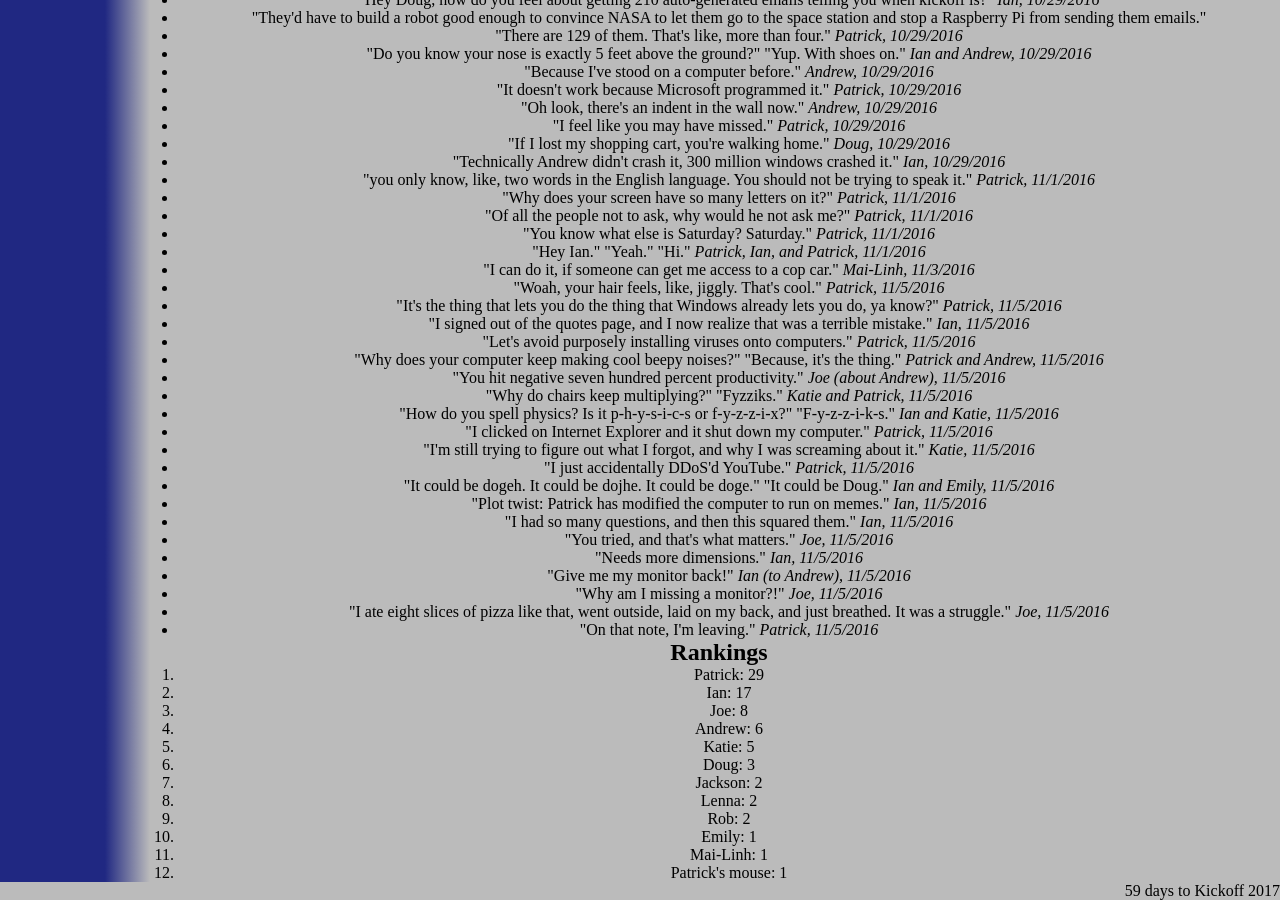
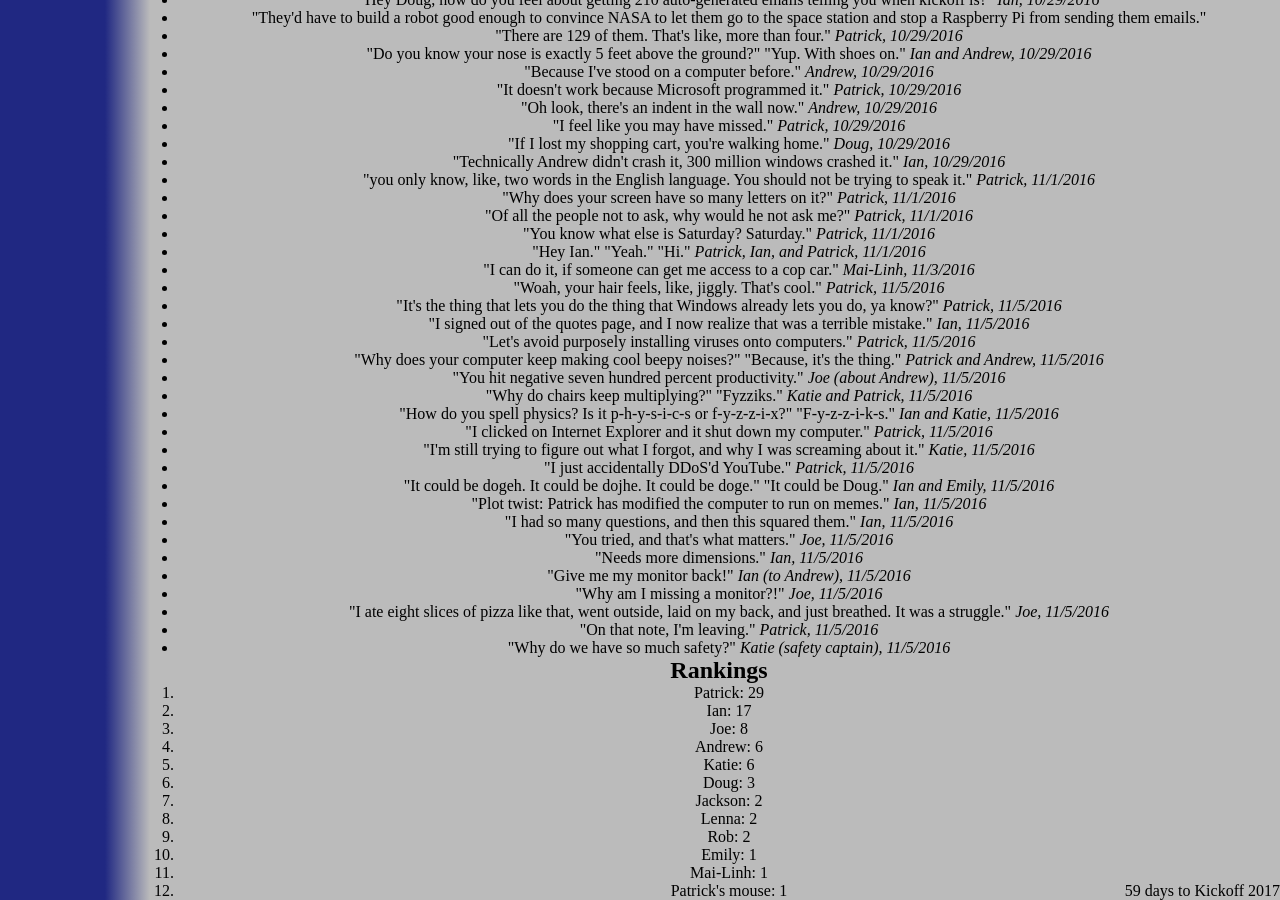
Before and after one commit to katiebugmoon/FRC4131.github.io, a Jekyll site: the page built from media/2017/quotes.html, in a window 1280 px wide and 900 px high, scrolled down 583 px. Built offline with Jekyll 4.4.1, drawn with Linux system fonts in a browser that asks for light colours; nearby versions of some CDN libraries.

Commit message:
Update quotes.html

```diff
--- a/media/2017/quotes.html
+++ b/media/2017/quotes.html
@@ -64,6 +64,7 @@ title: Build Season 2017 Quotes
 	<li>"Why am I missing a monitor?!" <i>Joe, 11/5/2016</i></li>
 	<li>"I ate eight slices of pizza like that, went outside, laid on my back, and just breathed. It was a struggle." <i>Joe, 11/5/2016</i></li>
 	<li>"On that note, I'm leaving." <i>Patrick, 11/5/2016</i></li>
+	<li>"Why do we have so much safety?" <i>Katie (safety captain), 11/5/2016</i></li>
 </ul>
 <h2>Rankings</h2>
 <ol id='rankings'></ol>
```
